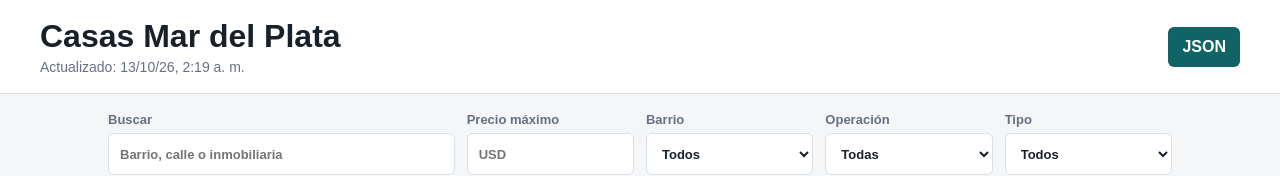
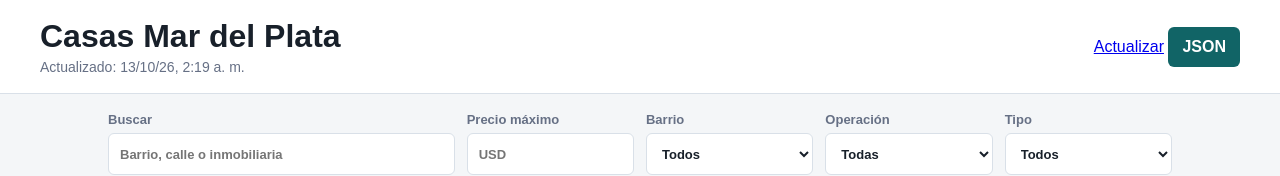
Before and after one commit to elopiccoli/casas-crawler, a website: page web/index.html in a window 1280 px wide. Shown: the top 176 px of the page. Drawn offline with Linux system fonts and the light colour scheme.

Commit message:
Add website button to start crawler workflow

```diff
--- a/web/index.html
+++ b/web/index.html
@@ -12,7 +12,16 @@
         <h1>Casas Mar del Plata</h1>
         <p id="status">Cargando publicaciones...</p>
       </div>
-      <a class="refresh" href="./publicaciones.json" target="_blank" rel="noreferrer">JSON</a>
+      <nav class="header-actions" aria-label="Acciones">
+        <a
+          class="run-workflow"
+          href="https://github.com/elopiccoli/casas-crawler/actions/workflows/deploy-firebase.yml"
+          target="_blank"
+          rel="noopener noreferrer"
+          title="Abrir GitHub Actions para iniciar una actualización"
+        >Actualizar</a>
+        <a class="refresh" href="./publicaciones.json" target="_blank" rel="noopener noreferrer">JSON</a>
+      </nav>
     </header>
 
     <main>
```
